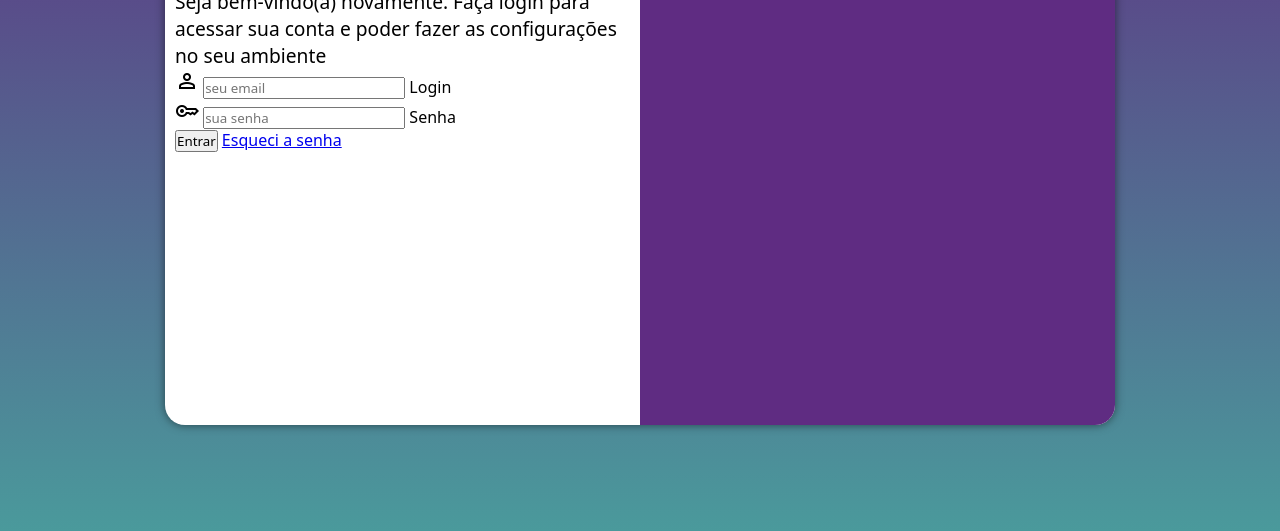
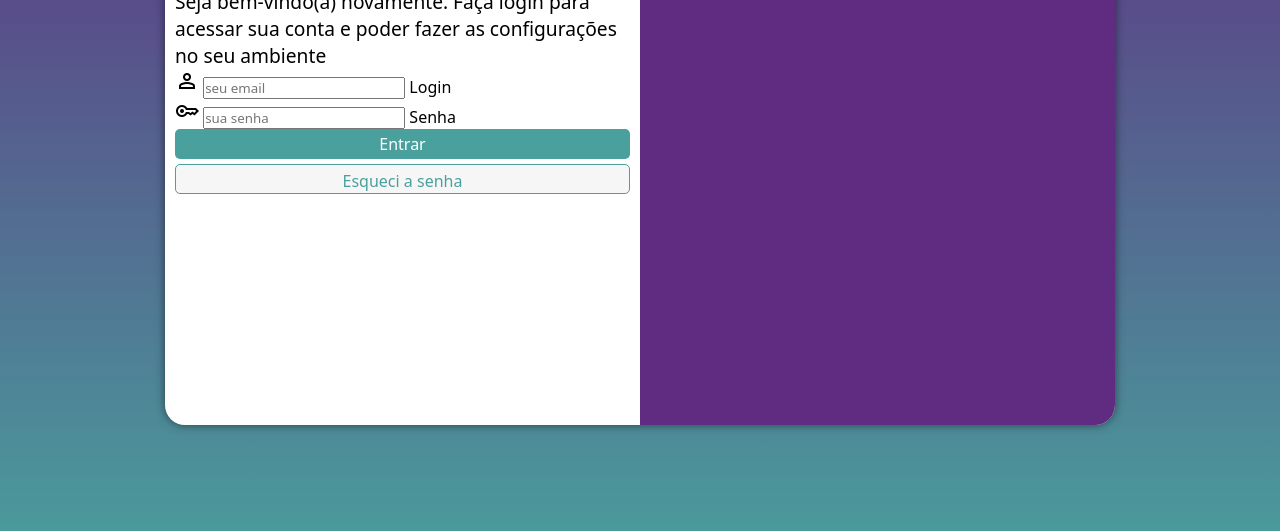
Before and after one commit to HiagoPetry/projeto-login, a plain HTML site: page index.html in a window 1280 px wide. Shown: the part 225-756 px from the top of the page. Drawn offline with nearby package versions, Linux system fonts and the light colour scheme.

Commit message:
atualizado e criado os botoes de entrar e esqueci a senha

```diff
--- a/estilo/style.css
+++ b/estilo/style.css
@@ -62,3 +62,39 @@ div#formulario > h1 {
 div#formulario > p {
     font-size: 0.9em;
 }
+
+form > input[type=submit] {
+    display: block;
+    font-size: 1em;
+    width: 100%;
+    height: 30px;
+    background-color: #49a09d;
+    color: white;
+    border: none;
+    border-radius: 5px;
+    cursor: pointer;
+}
+
+form > input[type=submit]:hover {
+    background-color: #285a58;
+}
+
+form > a.botao {
+    display: block;
+    text-align: center;
+    font-size: 1em;
+    width: 100%;
+    height: 30px;
+    padding-top: 5px;
+    margin-top: 5px;
+    background-color: rgb(247, 246, 246);
+    color: #49a09d;
+    border: 1px solid #49a09d;
+    border-radius: 5px;
+    text-decoration: none;
+}
+
+form > a.botao:hover {
+    background-color: #49a09d;
+    color: white;
+}
--- a/index.html
+++ b/index.html
@@ -29,7 +29,7 @@
                         <label for="isenha">Senha</label>
                     </div>
                     <input type="submit" value="Entrar">
-                    <a href="esqueci.html">Esqueci a senha</a>
+                    <a href="esqueci.html" class="botao">Esqueci a senha</a>
                 </form>
             </div>
         </section>
```
